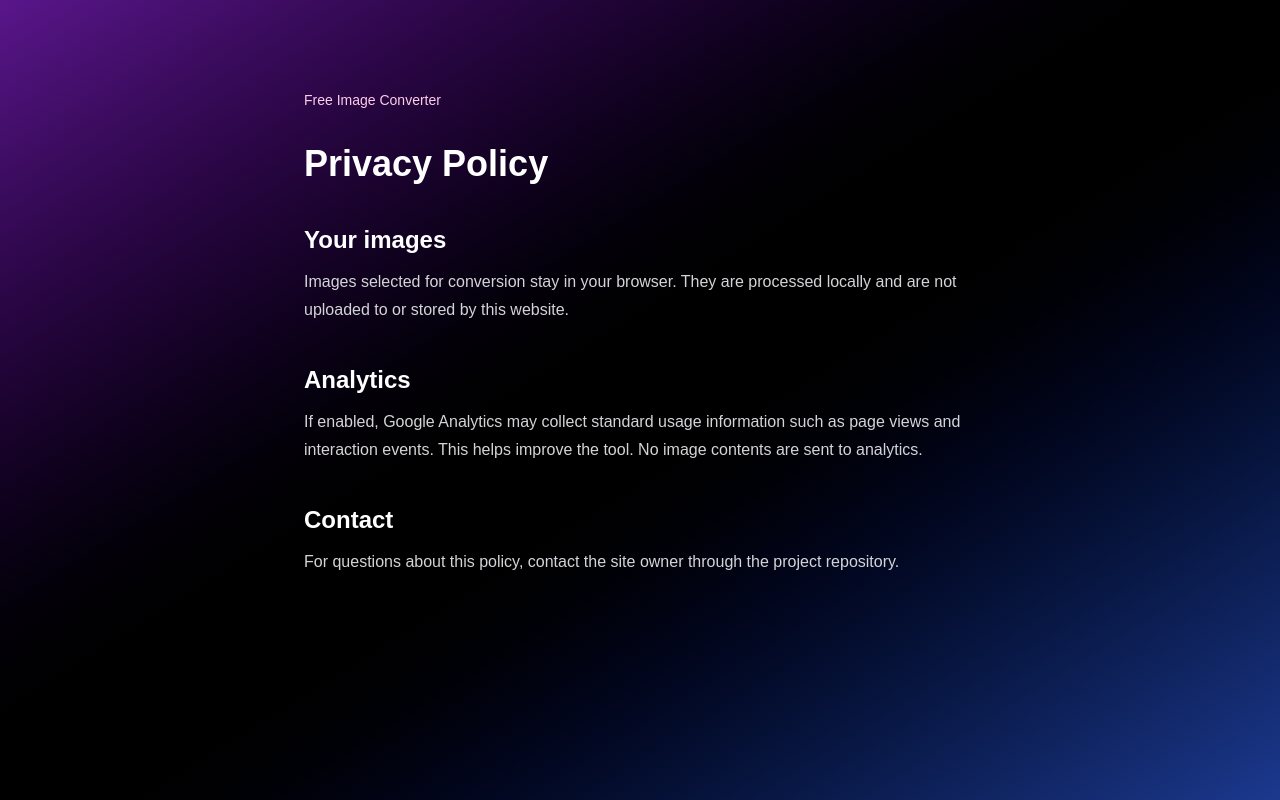
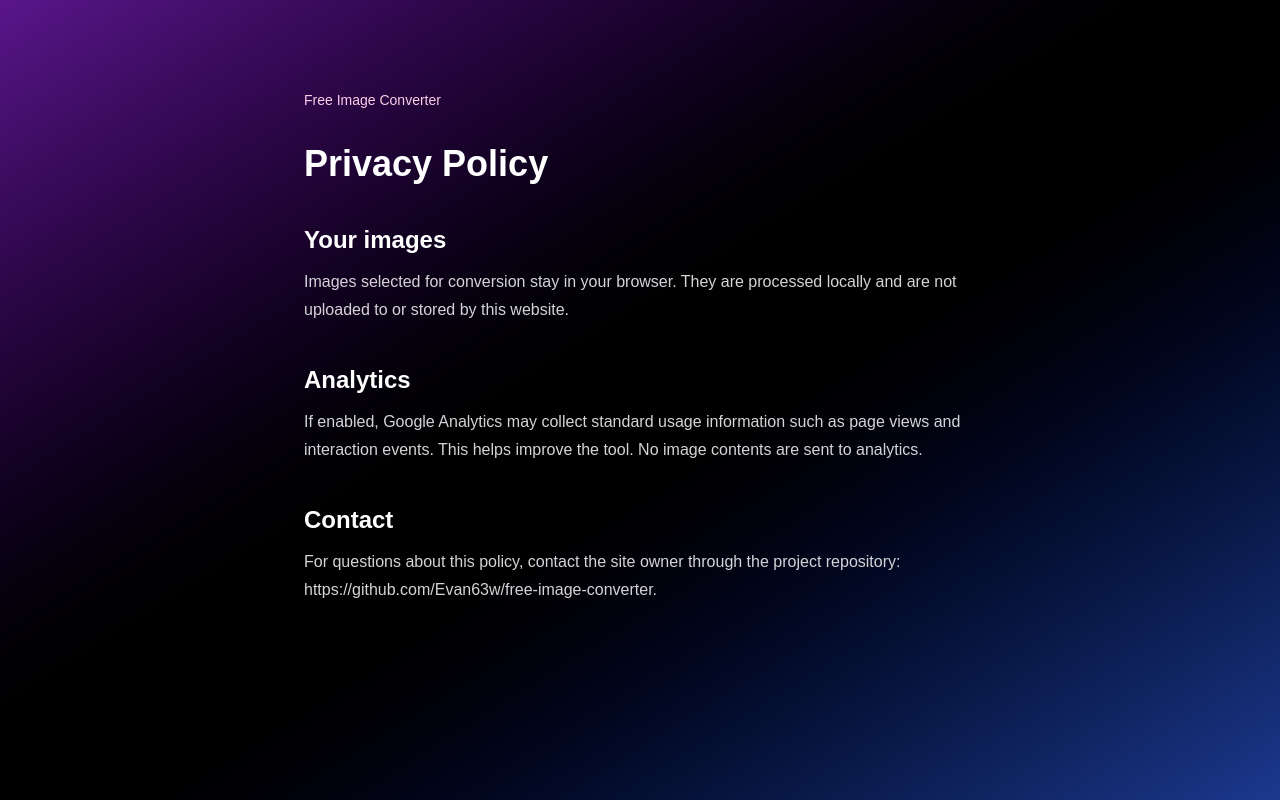
Before and after one commit to Evan63w/free-image-converter, a Next.js app: page /privacy in a window 1280 px wide. Built offline with nearby package versions, Linux system fonts and the light colour scheme; no server answers.

Commit message:
feat: readme updates

```diff
--- a/app/privacy/page.tsx
+++ b/app/privacy/page.tsx
@@ -17,7 +17,7 @@ export default function PrivacyPage() {
                 <h2 className="mt-10 text-2xl font-bold">Analytics</h2>
                 <p className="mt-3 leading-7 text-zinc-300">If enabled, Google Analytics may collect standard usage information such as page views and interaction events. This helps improve the tool. No image contents are sent to analytics.</p>
                 <h2 className="mt-10 text-2xl font-bold">Contact</h2>
-                <p className="mt-3 leading-7 text-zinc-300">For questions about this policy, contact the site owner through the project repository.</p>
+                <p className="mt-3 leading-7 text-zinc-300">For questions about this policy, contact the site owner through the project repository: https://github.com/Evan63w/free-image-converter.</p>
             </article>
         </main>
     );
```
Also changed, not shown: 1 other file (tests, documents, lock files or other folders).
